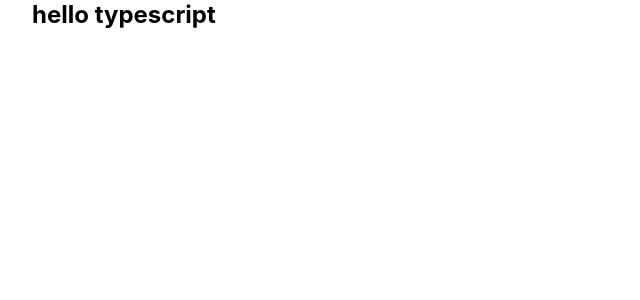
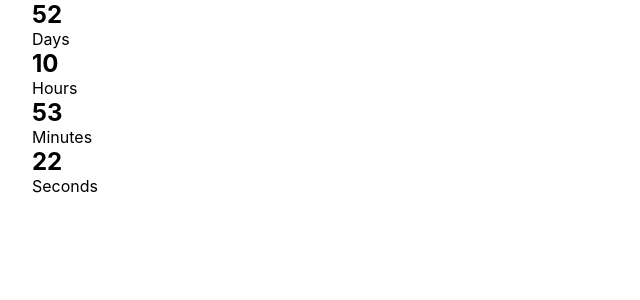
Before and after one commit to domchu/countdown-timer-typescript, a Next.js app: page / in a window 1280 px wide. Shown: the top 300 px of the page, without its empty margins (0-640 px from the left). Built offline with nearby package versions, Linux system fonts and the light colour scheme.

Commit message:
chore:output all the time to the dom

```diff
--- a/pages/index.tsx
+++ b/pages/index.tsx
@@ -9,11 +9,23 @@ export default function Home() {
   const [seconds, setSeconds] = useState(0);
 
   useEffect(() => {
-    const target = new Date("12/31/2023 23:59:59");
+    const target = new Date("12/31/2022 23:59:59");
     const interval = setInterval(() => {
       const now = new Date();
       const difference = target.getTime() - now.getTime();
-      // console.log(difference);
+
+      const d = Math.floor(difference / (1000 * 60 * 60 * 24));
+      setDays(d);
+      const h = Math.floor(
+        (difference % (1000 * 60 * 60 * 24)) / (1000 * 60 * 60)
+      );
+      setHours(h);
+      const m = Math.floor((difference % (1000 * 60 * 60)) / (1000 * 60));
+      setMinutes(m);
+      const s = Math.floor((difference % (1000 * 60)) / 1000);
+      setSeconds(s);
+
+      // console.log(s);
     }, 1000);
     return () => clearInterval(interval);
   }, []);
@@ -26,7 +38,22 @@ export default function Home() {
         <link rel="icon" href="/favicon.ico" />
       </Head>
       <div className="timer-wrapper">
-        <h2>hello typescript</h2>
+        <div className="days-wrapper">
+          <h2 className="days">{days}</h2>
+          <p>Days</p>
+        </div>
+        <div className="hours-wrapper">
+          <h2 className="days">{hours}</h2>
+          <p>Hours</p>
+        </div>
+        <div className="minutes-wrapper">
+          <h2 className="minutes">{minutes}</h2>
+          <p>Minutes</p>
+        </div>
+        <div className="seconds-wrapper">
+          <h2 className="seconds">{seconds}</h2>
+          <p>Seconds</p>
+        </div>
       </div>
     </div>
   );
```
